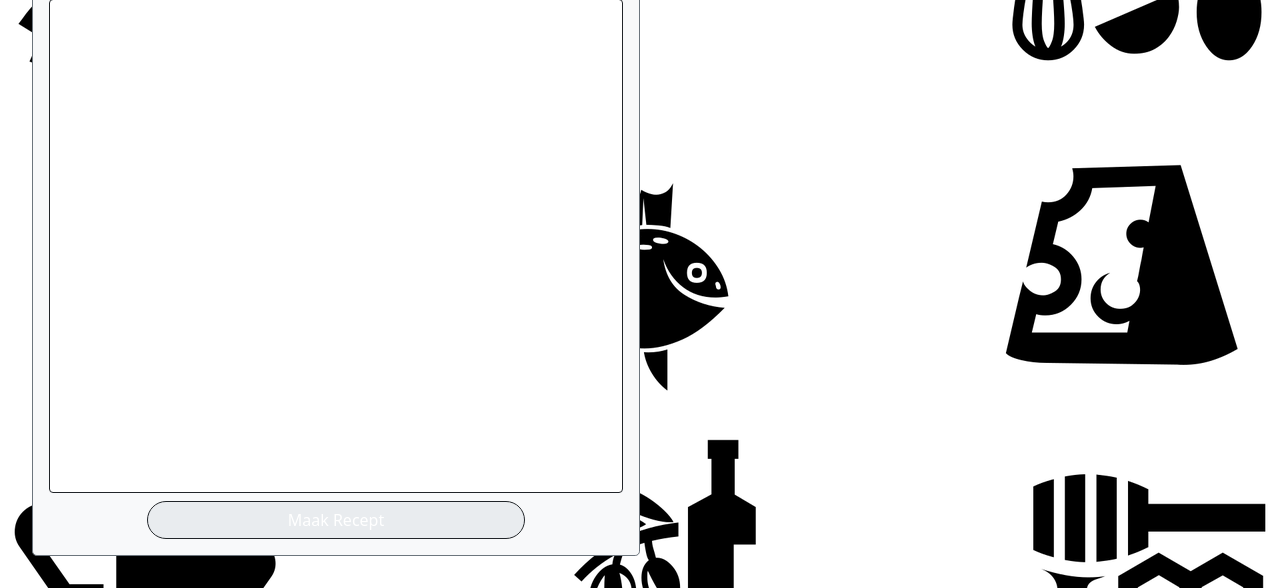
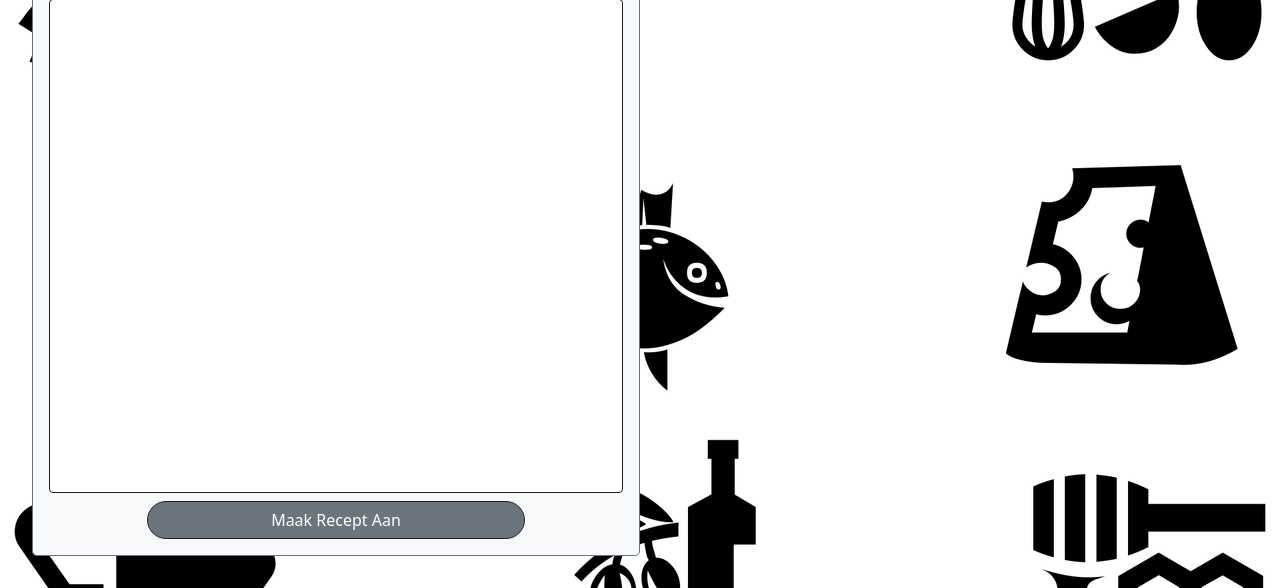
Before and after one commit to TheRealSpectrum/SpaceDuck-receptenboek, a PHP site: page /create.php in a window 1280 px wide. Shown: the part 442-1030 px from the top of the page. Run offline with PHP 8.4, Linux system fonts and the light colour scheme.

Commit message:
fixed button

```diff
--- a/create.php
+++ b/create.php
@@ -31,8 +31,8 @@
                 <label class="form-label" for="recept">Recept</label>
                 <textarea class="form-control border border-dark" id="recept" name="recept" rows="20" cols="50" required ></textarea>
             </div>
-            <div class="col-8 offset-md-2">
-                <input type="submit" name="submit" class="btn btn-secondary form-control rounded-pill border border-dark" value="Maak Recept">
+            <div class="d-grid col-8 mx-auto">
+                <button type="submit" name="submit" class="btn btn-secondary rounded-pill border border-dark" value="Maak Recept">Maak Recept Aan</button>
             </div>
         </form>
 
```
